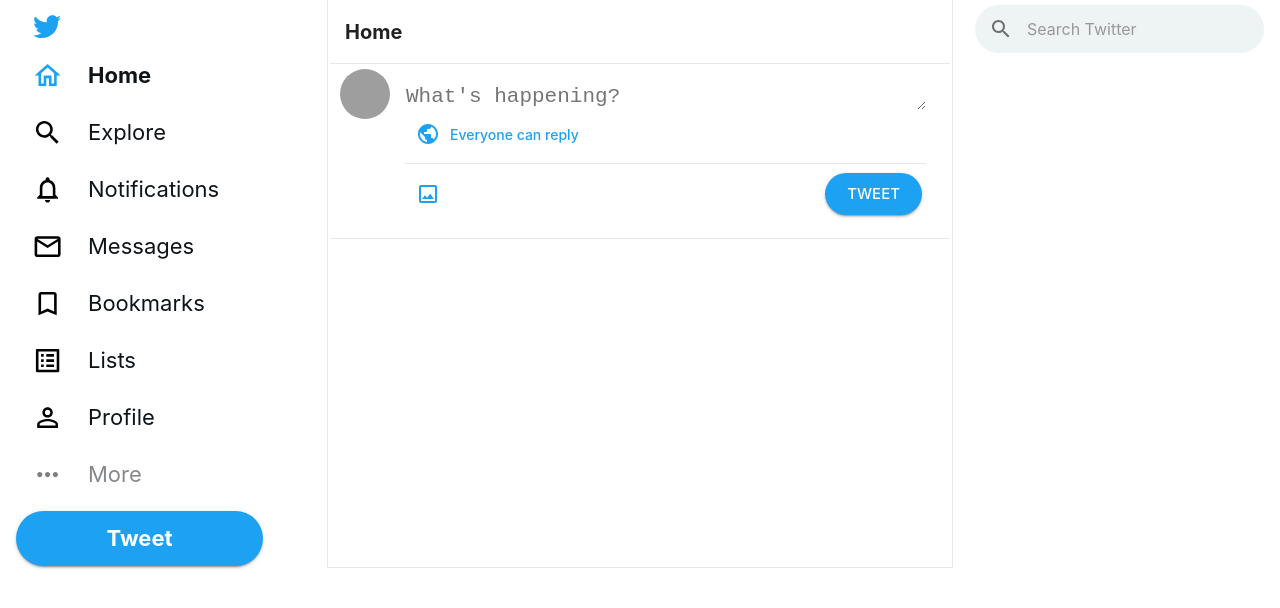
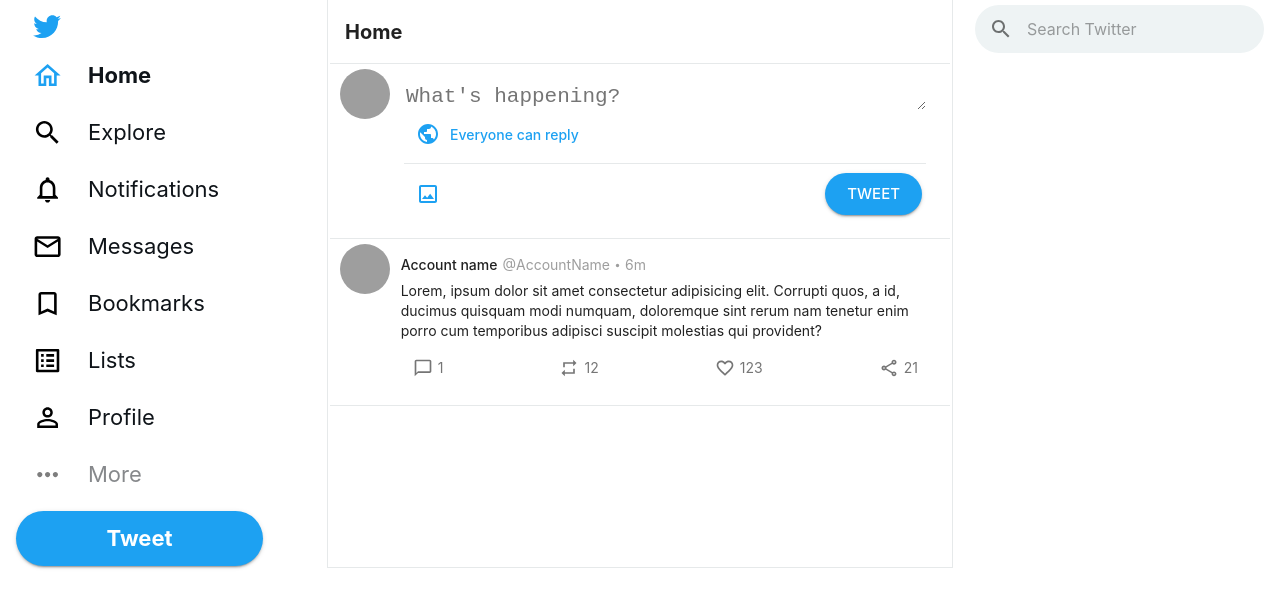
Before and after one commit to Alex-Berezov/twitter-clone, a React (Create React App) app: page / in a window 1280 px wide. Shown: the top 608 px of the page. Built offline with nearby package versions, Linux system fonts and the light colour scheme; grey boxes are pictures that could not be loaded.

Commit message:
Added single tweet model

```diff
--- /dev/null
+++ b/src/components/Ui/BasicAvatar/BasicAvatar.tsx
@@ -0,0 +1,21 @@
+import React from 'react';
+import { Avatar } from '@material-ui/core';
+import { createStyles, Theme, makeStyles } from '@material-ui/core/styles';
+
+const useStyles = makeStyles((theme: Theme) =>
+  createStyles({
+    avatar: {
+        width: '2.5em',
+        height: '2.5em',
+    },
+  }),
+);
+
+const BasicAvatar = () => {
+    const classes = useStyles();
+    return (
+        <Avatar alt="User Name" src="/static/images/avatar/1.jpg" className={classes.avatar} />
+    );
+};
+
+export default BasicAvatar;
--- a/src/pages/Home/CreateTweetForm/CreateTweetForm.tsx
+++ b/src/pages/Home/CreateTweetForm/CreateTweetForm.tsx
@@ -1,12 +1,13 @@
 import React from 'react';
 
-import { Avatar, Paper, TextareaAutosize } from '@material-ui/core';
+import { Paper, TextareaAutosize } from '@material-ui/core';
 import Typography from '@material-ui/core/Typography';
 import IconButton from '@material-ui/core/IconButton';
 import ImageOutlinedIcon from '@material-ui/icons/ImageOutlined';
 import PublicIcon from '@material-ui/icons/Public';
 
 import TweetSmallBtn from '../../../components/Ui/TweetSmallBtn/TweetSmallBtn';
+import BasicAvatar from './../../../components/Ui/BasicAvatar/BasicAvatar';
 import { createTweetFormStyles } from './createTweetFormStyles';
 
 const CreateTweetForm = () => {
@@ -15,7 +16,7 @@
     return (
         <div className={classes.root}>
             <Paper component="form" className={classes.form}>
-                <Avatar alt="User Name" src="/static/images/avatar/1.jpg" className={classes.avatar} />
+                <BasicAvatar />
                 <div className={classes.addTweetPart}>
                     <TextareaAutosize aria-label="empty textarea" placeholder="What's happening?" />
                     <IconButton
--- a/src/pages/Home/CreateTweetForm/createTweetFormStyles.ts
+++ b/src/pages/Home/CreateTweetForm/createTweetFormStyles.ts
@@ -8,10 +8,6 @@
     form: {
         display: 'flex',
         boxShadow: 'none',
-    },
-    avatar: {
-        width: '2.5em',
-        height: '2.5em',
     },
     addTweetPart: {
         display: 'flex',
--- a/src/pages/Home/Home.tsx
+++ b/src/pages/Home/Home.tsx
@@ -3,6 +3,8 @@
 import { Typography } from '@material-ui/core';
 
 import CreateTweetForm from './CreateTweetForm/CreateTweetForm';
+import SingleTweet from './SingleTweet/SingleTweet';
+
 import { homeStyles } from './homeStyles';
 
 export const Home: React.FC = (): React.ReactElement => {
@@ -14,6 +16,7 @@
                 <Typography variant="h6" component="h2">Home</Typography>
             </div>
             <CreateTweetForm />
+            <SingleTweet />
         </div>
     );
 };
--- /dev/null
+++ b/src/pages/Home/SingleTweet/SingleTweet.tsx
@@ -0,0 +1,66 @@
+import React from 'react';
+import { Grid, IconButton } from '@material-ui/core';
+import FiberManualRecordIcon from '@material-ui/icons/FiberManualRecord';
+import Typography from '@material-ui/core/Typography';
+import ReplyIcon from '@material-ui/icons/ChatBubbleOutlineOutlined';
+import RetweetIcon from '@material-ui/icons/Repeat';
+import LikeIcon from '@material-ui/icons/FavoriteBorderOutlined';
+import ShareIcon from '@material-ui/icons/ShareOutlined';
+
+import BasicAvatar from '../../../components/Ui/BasicAvatar/BasicAvatar';
+import { singleTweetStyles } from './singleTweetStyles';
+
+const SingleTweet = () => {
+    const classes = singleTweetStyles();
+
+    return (
+        <div className={classes.root}>
+            <Grid container spacing={2}>
+                <Grid item xs={1}>
+                    <BasicAvatar />
+                </Grid>
+                <Grid item xs={11} className={classes.singleTweetContent}>
+                    <div className={classes.singleTweetHeader}>
+                        <div className={classes.accountInfo}>
+                            <Typography variant="subtitle2" className={classes.accountName}>
+                                Account name
+                            </Typography>
+                            <Typography variant="body2" className={classes.accountShortName}>
+                                @AccountName
+                            </Typography>
+                            <FiberManualRecordIcon className={classes.separationDot} />
+                            <Typography variant="body2" className={classes.publicationTime}>
+                                6m
+                            </Typography>
+                        </div>
+                    </div>
+                    <Typography variant="body2" className={classes.singleTweetMessage}>
+                        Lorem, ipsum dolor sit amet consectetur adipisicing elit. Corrupti quos, a id,
+                        ducimus quisquam modi numquam, doloremque sint rerum nam tenetur enim porro cum
+                        temporibus adipisci suscipit molestias qui provident?
+                    </Typography>
+                    <div className={classes.singleTweetButtons}>
+                        <IconButton aria-label="reply icon" className={classes.replyIcon}>
+                            <ReplyIcon fontSize='small' />
+                            <Typography variant="body2">1</Typography>
+                        </IconButton>
+                        <IconButton aria-label="retweet icon" className={classes.retweetIcon}>
+                            <RetweetIcon fontSize='small' />
+                            <Typography variant="body2">12</Typography>
+                        </IconButton>
+                        <IconButton aria-label="like icon" className={classes.likeIcon}>
+                            <LikeIcon fontSize='small' />
+                            <Typography variant="body2">123</Typography>
+                        </IconButton>
+                        <IconButton aria-label="share icon" className={classes.shareIcon}>
+                            <ShareIcon fontSize='small' />
+                            <Typography variant="body2">21</Typography>
+                        </IconButton>
+                    </div>
+                </Grid>
+            </Grid>
+        </div>
+    );
+};
+
+export default SingleTweet;
--- /dev/null
+++ b/src/pages/Home/SingleTweet/singleTweetStyles.ts
@@ -0,0 +1,94 @@
+import { makeStyles } from '@material-ui/core/styles';
+import grey from '@material-ui/core/colors/grey';
+import blue from '@material-ui/core/colors/blue';
+import teal from '@material-ui/core/colors/teal';
+import pink from '@material-ui/core/colors/pink';
+
+export const singleTweetStyles = makeStyles(() => ({
+    root: {
+        borderBottom: '1px solid rgb(230 233 234)',
+        padding: '5px 10px',
+    },
+    singleTweetContent: {
+        display: 'flex',
+        flexDirection: 'column',
+        width: '100%',
+        padding: '1em !important',
+    },
+    singleTweetHeader: {
+        display: 'flex',
+        flexDirection: 'column',
+    },
+    accountInfo: {
+        display: 'flex',
+        alignItems: 'center',
+    },
+    accountName: {
+        marginRight: 5,
+    },
+    accountShortName: {
+        marginRight: 5,
+        color: grey[500],
+    },
+    separationDot: {
+        fontSize: 5,
+        marginRight: 5,
+        color: grey[500],
+    },
+    publicationTime: {
+        color: grey[500],
+    },
+    singleTweetMessage: {
+        marginTop: 5,
+    },
+    singleTweetButtons: {
+        display: 'flex',
+        alignItems: 'center',
+        justifyContent: 'space-between',
+        marginTop: 5,
+    },
+    replyIcon: {
+        display: 'flex',
+        alignItems: 'center',
+        '& p': {
+            marginLeft: 5,
+        },
+        '&:hover': {
+            backgroundColor: blue[50],
+            color: blue[500],
+        },
+    },
+    retweetIcon: {
+        display: 'flex',
+        alignItems: 'center',
+        '& p': {
+            marginLeft: 5,
+        },
+        '&:hover': {
+            backgroundColor: teal[50],
+            color: teal[500],
+        },
+    },
+    likeIcon: {
+        display: 'flex',
+        alignItems: 'center',
+        '& p': {
+            marginLeft: 5,
+        },
+        '&:hover': {
+            backgroundColor: pink[50],
+            color: pink[500],
+        },
+    },
+    shareIcon: {
+        display: 'flex',
+        alignItems: 'center',
+        '& p': {
+            marginLeft: 5,
+        },
+        '&:hover': {
+            backgroundColor: blue[50],
+            color: blue[500],
+        },
+    },
+}));
```
